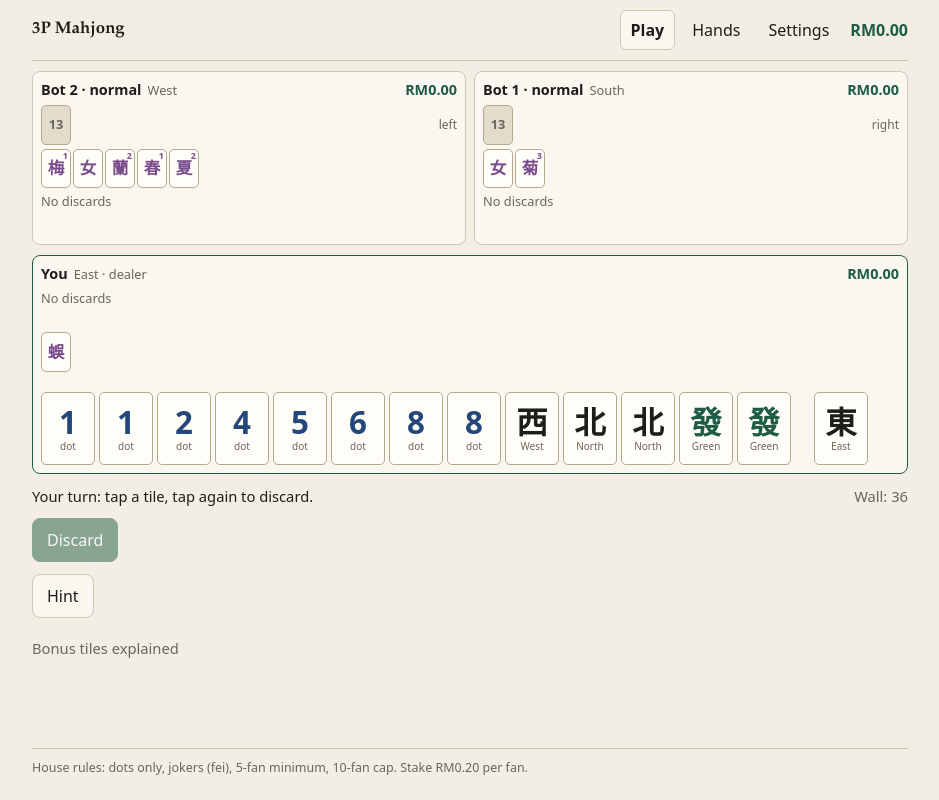
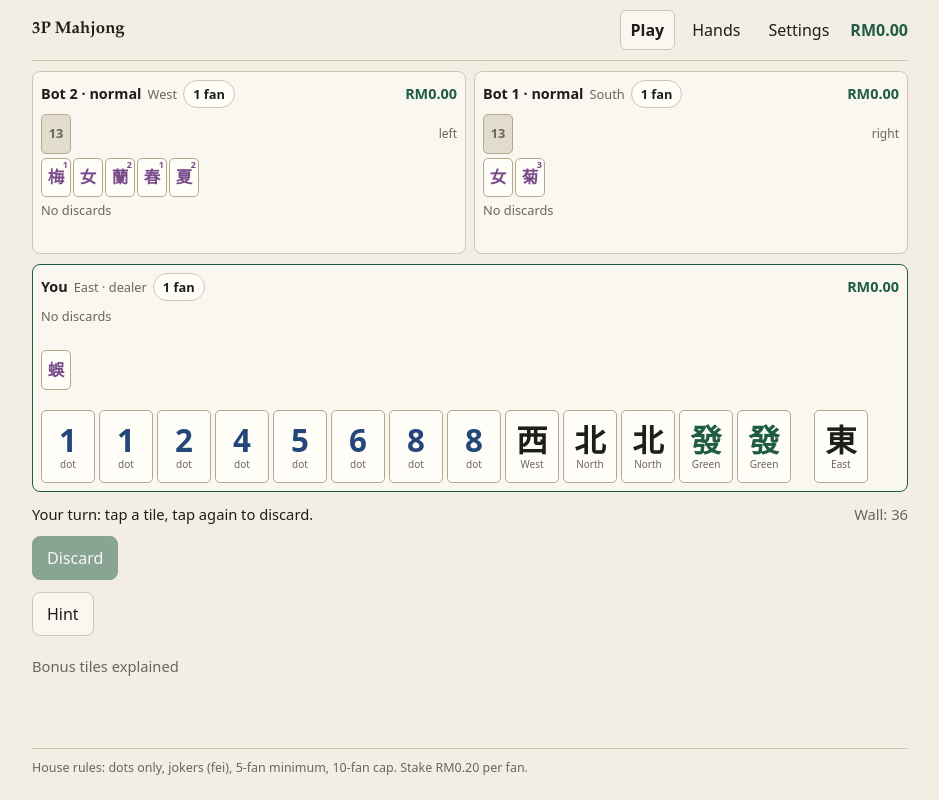
Before and after one commit to DoughnutsNCookies/WebApp-Mahjong3P, a Next.js app: page / in a window 1280 px wide. Shown: the whole page, without its empty margins (170-1109 px from the left). Built offline with nearby package versions, Linux system fonts and the light colour scheme.

Commit message:
Fan counter in each player's box

```diff
--- a/src/app/globals.css
+++ b/src/app/globals.css
@@ -106,6 +106,11 @@ button.tile:focus-visible { outline: 3px solid var(--dots); outline-offset: 2px;
 .opp header, .me header { display: flex; align-items: baseline; gap: 6px; flex-wrap: wrap; margin-bottom: 6px; font-size: 0.9rem; }
 .opp header .money, .me header .money { margin-left: auto; }
 .seat { color: var(--muted); font-size: 0.8rem; }
+.fan-chip-wrap { display: contents; }
+.fan-chip { border: 1px solid var(--line); background: var(--tile); border-radius: 999px; padding: 2px 9px; min-height: 28px; font-size: 0.8rem; font-weight: 600; cursor: pointer; }
+.fan-chip.five { border-color: var(--green); color: var(--green); }
+.fan-pop { display: block; flex-basis: 100%; order: 10; font-size: 0.8rem; color: var(--muted); font-weight: 400; margin-top: 2px; }
+.opp header, .me header { position: relative; }
 .opp-hand { display: flex; flex-wrap: wrap; gap: 2px; align-items: center; margin-bottom: 4px; }
 .opp-hand .side { font-size: 0.75rem; margin-left: auto; }
 .melds, .bonus-row, .river { display: flex; flex-wrap: wrap; gap: 2px; margin: 4px 0; }
--- /dev/null
+++ b/src/ui/FanChip.tsx
@@ -0,0 +1,31 @@
+'use client';
+
+// "3 fan" in a player's box: fan they have already locked in (bonus tiles for their seat, fei set aside,
+// scoring pongs/kongs), the same count loser settlement uses. Tap for the breakdown.
+
+import { useState } from 'react';
+import { FanItem } from '../engine';
+
+export function FanChip({ fan, items, hiddenNote }: { fan: number; items: FanItem[]; hiddenNote?: boolean }) {
+  const [open, setOpen] = useState(false);
+  return (
+    <span className="fan-chip-wrap">
+      <button
+        type="button"
+        className={`fan-chip${fan >= 5 ? ' five' : ''}`}
+        aria-expanded={open}
+        onClick={() => setOpen((o) => !o)}
+        title="Fan locked in so far. Tap for details."
+      >
+        {fan} fan
+      </button>
+      {open && (
+        <span className="fan-pop" role="note">
+          {items.length === 0 ? 'Nothing locked in yet.' : `${items.map((i) => `${i.label} ${i.fan}`).join(' · ')}.`}
+          {hiddenNote ? ' Counted from tiles on the table only; their hidden hand is not shown.' : ''}
+          {' '}A win adds 1 fan for Hu, plus any hand patterns.
+        </span>
+      )}
+    </span>
+  );
+}
--- a/src/ui/Table.tsx
+++ b/src/ui/Table.tsx
@@ -4,7 +4,8 @@
 // and hand at the bottom. Used for live play and, read-only, for replays.
 
 import { ReactNode } from 'react';
-import { JOKER, Kind, Meld, PlayerView, SEAT_NAMES } from '../engine';
+import { JOKER, Kind, loserFan, Meld, PlayerView, SEAT_NAMES } from '../engine';
+import { FanChip } from './FanChip';
 import { Tile, TileBack } from './Tile';
 import { rmShort } from './format';
 
@@ -65,11 +66,13 @@ export function Table({ view, names, tally, revealed, active, lastDiscard, hand
 
   const opponent = (p: number, side: string) => {
     const o = view.players[p];
+    const f = loserFan(o.seat, revealed ? revealed[p] : [], o.melds, o.bonus, o.discardedJokers);
     return (
       <section className={`opp${active === p ? ' active' : ''}`} aria-label={`${names[p]}, on your ${side}`}>
         <header>
           <strong>{names[p]}</strong>
           <span className="seat">{SEAT_NAMES[o.seat]}{p === view.dealer ? ' · dealer' : ''}</span>
+          <FanChip fan={f.fan} items={f.items} hiddenNote={!revealed} />
           {tally && <span className={`money ${tally[p] < 0 ? 'neg' : ''}`}>{rmShort(tally[p])}</span>}
         </header>
         <div className="opp-hand">
@@ -83,6 +86,8 @@ export function Table({ view, names, tally, revealed, active, lastDiscard, hand
     );
   };
 
+  const mine = loserFan(view.seat, view.hand, view.self.melds, view.self.bonus, view.self.discardedJokers);
+
   return (
     <div className="table">
       <div className="opponents">
@@ -93,6 +98,7 @@ export function Table({ view, names, tally, revealed, active, lastDiscard, hand
         <header>
           <strong>{names[me]}</strong>
           <span className="seat">{SEAT_NAMES[view.seat]}{me === view.dealer ? ' · dealer' : ''}</span>
+          <FanChip fan={mine.fan} items={mine.items} />
           {tally && <span className={`money ${tally[me] < 0 ? 'neg' : ''}`}>{rmShort(tally[me])}</span>}
         </header>
         <River tiles={view.self.discards} highlight={lastDiscard?.player === me ? lastDiscard.index : undefined} />
```
